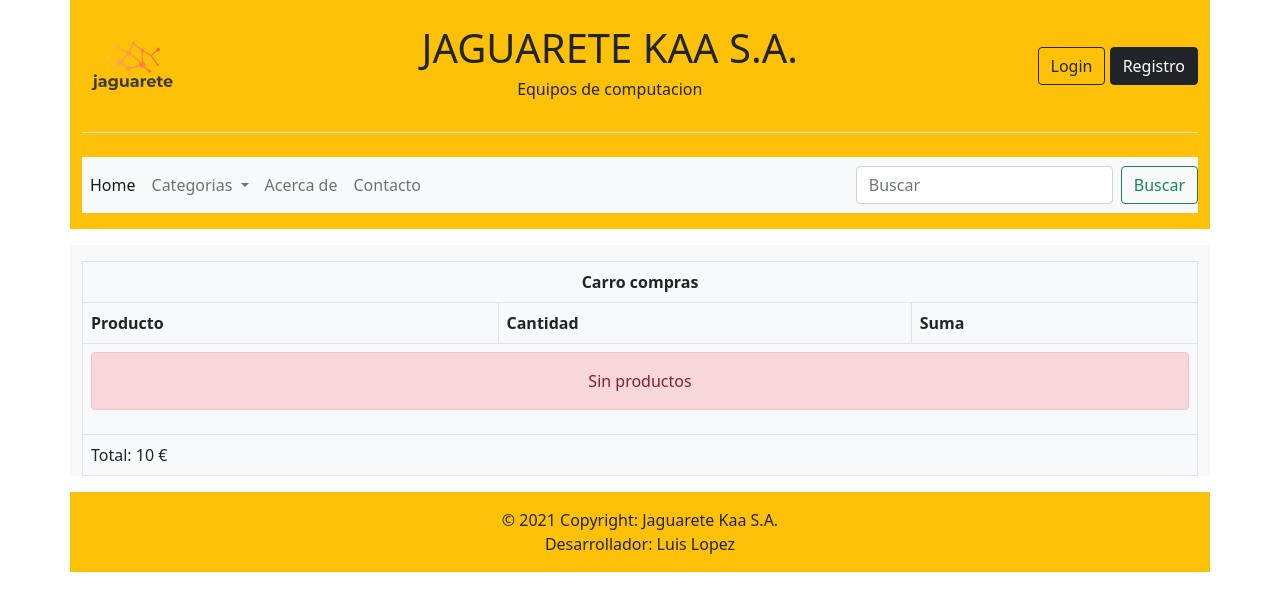
After one commit to luiscarloslj/trabajo_practico_final_django, a Django app: template tienda_online/templates/tienda_online/carro.html in a window 1280 px wide. The commit adds this page. Shown: the top 611 px of the page. Run offline with Django 3.2, Linux system fonts and the light colour scheme; the template is opened without the code that fills it: most values are stand-ins (such as "Sample title", 1, 10 or a date in 2020).

Commit message:
cart_done

```diff
--- /dev/null
+++ b/tienda_online/templates/tienda_online/carro.html
@@ -0,0 +1,46 @@
+{% extends 'tienda_online/layout.html' %} {% block body %}
+<table class="table table-bordered">
+    <thead>
+        <tr>
+            <th colspan="3" class="text-center">
+                Carro compras
+            </th>
+        </tr>
+        <tr>
+            <th>Producto</th>
+            <th>Cantidad</th>
+            <th>Suma</th>
+        </tr>
+    </thead>
+    <tbody>
+        {% if request.session.carro.items %}
+            {% for key, value in request.session.carro.items %}
+                <tr class="text-center">
+                    <td>{{value.nombre}}</td>
+                    <td>{{value.cantidad}}</td>
+                    <td>
+                        <a href="{% url 'agregar' value.producto_id %}" class="btn btn-sm btn-success">+</a>
+                        <a href="{% url 'restar' value.producto_id %}" class="btn btn-sm btn-success">-</a><br/>
+                        {{value.precio}} €
+                    </td>
+                </tr>
+            {% endfor %}
+        {% else %}
+            <tr>
+                <td colspan="3">
+                    <div class="alert alert-danger text-center">
+                        Sin productos
+                    </div>
+                </td>
+            </tr>
+        {% endif %}
+    </tbody>
+    <tfoot>
+        <tr>
+            <td colspan="3">
+                Total: {{importe_total_carro}} €
+            </td>
+        </tr>
+    </tfoot>
+</table>
+{% endblock %}
--- a/tienda_online/templates/tienda_online/layout.html
+++ b/tienda_online/templates/tienda_online/layout.html
@@ -32,7 +32,7 @@
         <div class="text-end">
           {% if request.user.is_authenticated %}
           <a class="btn btn-dark" href="{% url 'logout' %}">Logout</a>
-          <a class="btn btn-dark" href="#">Carrito</a>
+          <a class="btn btn-dark" href="{% url 'carro' %}">Carro</a>
           {% else %}
           <a class="btn btn-outline-dark" href="{% url 'login' %}">Login</a>
           <a class="btn btn-dark" href="{% url 'registro' %}" >Registro</a>
--- a/tienda_online/templates/tienda_online/producto_detalles.html
+++ b/tienda_online/templates/tienda_online/producto_detalles.html
@@ -17,7 +17,7 @@
                     {% endif %}
                 </div>
                 {% if request.user.is_authenticated %}
-                <div class="btn-warning p-2">Agregar al carrito</div>
+                <a class="btn btn-warning" href=" {% url 'agregar' producto.id %} " >Agregar al carro</a>
                 {% endif %}
             </div>
     </section>
--- a/tienda_online/urls.py
+++ b/tienda_online/urls.py
@@ -18,4 +18,9 @@ urlpatterns = [
          views.producto_editar, name="producto_editar"),
     path('producto_eliminar/<id>/',
          views.producto_eliminar, name="producto_eliminar"),
+    path('carro/', views.carro, name="carro"),
+    path("agregar/<int:producto_id>/", views.agregar_producto, name="agregar"),
+    path("eliminar/<int:producto_id>/", views.eliminar_producto, name="eliminar"),
+    path("restar/<int:producto_id>/", views.restar_producto, name="restar"),
+    path("limpiar/", views.limpiar_carro, name="limpiar"),
 ] + static(settings.MEDIA_URL, document_root=settings.MEDIA_ROOT)
--- a/trabajo_practico_final/settings.py
+++ b/trabajo_practico_final/settings.py
@@ -64,6 +64,7 @@ TEMPLATES = [
                 'django.contrib.auth.context_processors.auth',
                 'django.contrib.messages.context_processors.messages',
                 'tienda_online.context_processors.categorias_a',
+                'tienda_online.context_processors.importe_total_carro',
             ],
         },
     },
```
Also changed, not shown: tienda_online/carro.py (added, +50 -0 lines), tienda_online/context_processors.py (+9 -0 lines), tienda_online/views.py (+36 -0 lines), db.sqlite3, tienda_online/static/logo.png.
